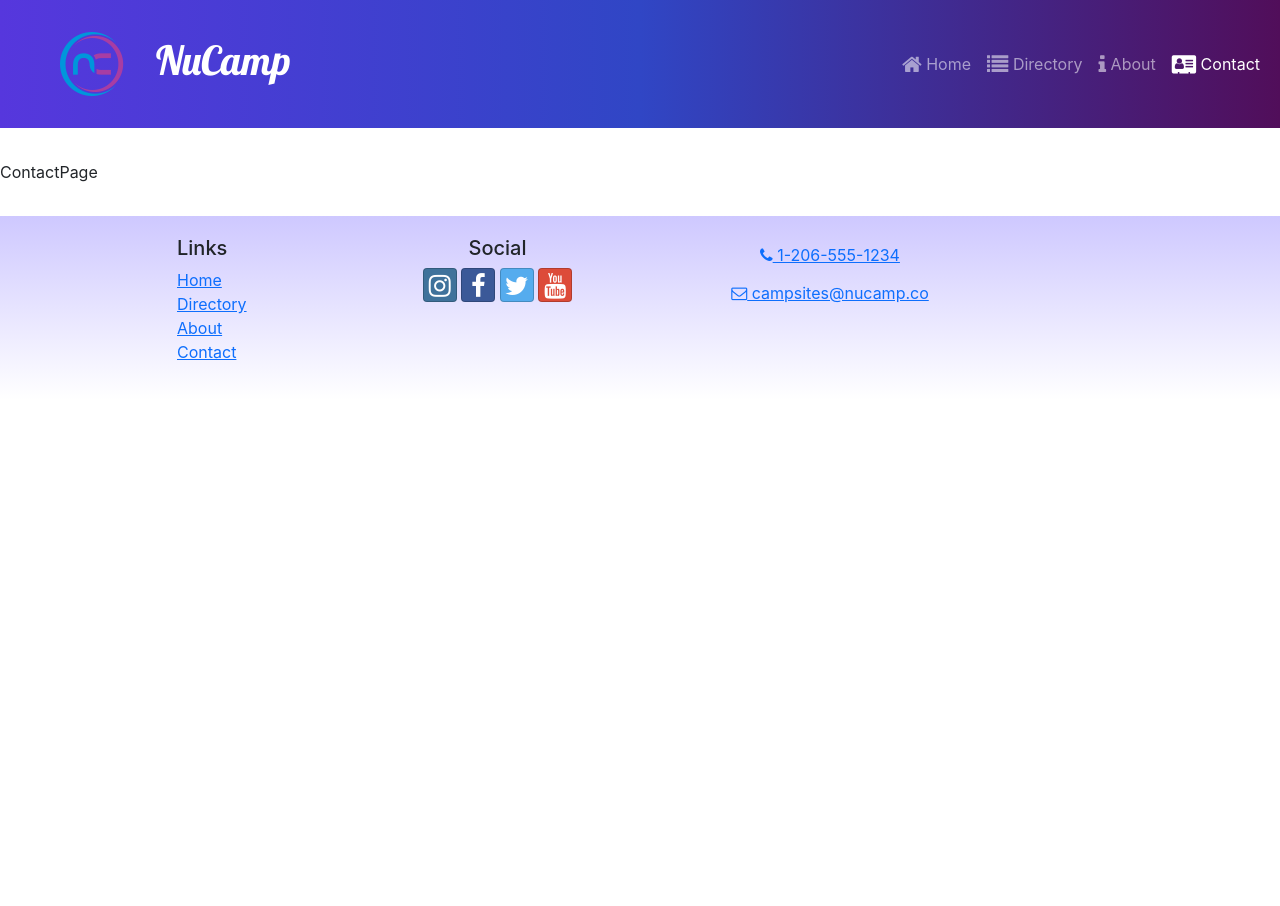
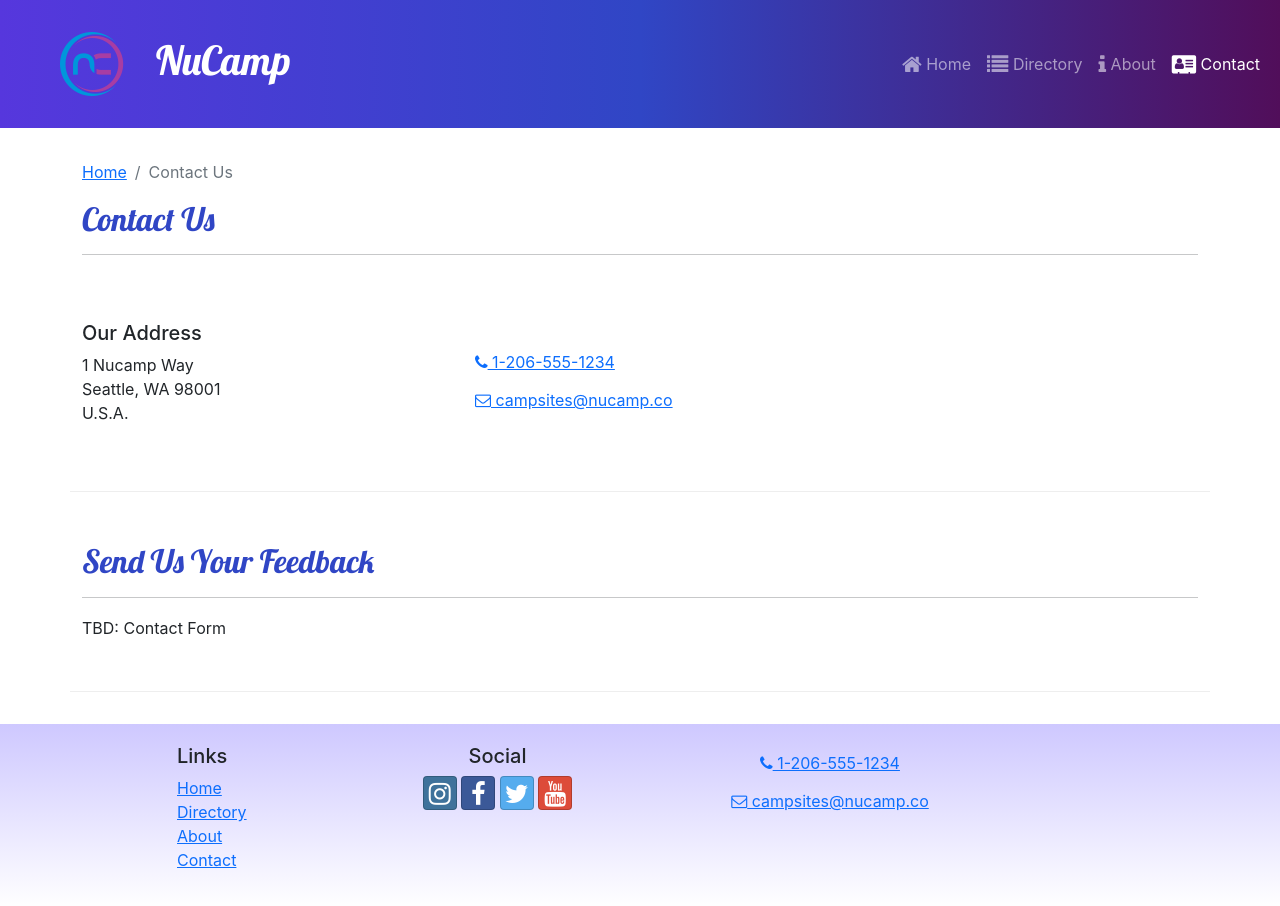
Before and after one commit to DrBecky22/nc_ReactNuCampsiteWk1, a React (Create React App) app in the folder nucampsitereactwk1/: page /contact in a window 1280 px wide. Before the commit the page ends 800 px from the top, so only its background shows below. Built offline with nearby package versions, Linux system fonts and the light colour scheme.

Commit message:
comitt
Wk 3 set up contact page

```diff
--- a/nucampsitereactwk1/src/pages/ContactPage.js
+++ b/nucampsitereactwk1/src/pages/ContactPage.js
@@ -1,5 +1,53 @@
+import { Container, Col, Row } from "reactstrap";
+import SubHeader from '../components/SubHeader';
+
+
 const ContactPage = () => {
-    return <div>ContactPage</div>;
+    return (
+     <Container>
+        <SubHeader current='Contact Us'></SubHeader>
+        <Row className='row-content align-items-center'>
+            <Col sm='4'>
+                <h5>Our Address</h5>
+                <address>
+                        1 Nucamp Way
+                        <br />
+                        Seattle, WA 98001
+                        <br />
+                        U.S.A.
+                </address>
+            </Col>
+
+            <Col>
+                <a
+                    role='button'
+                    className='btn btn-link'
+                    href='tel:+12065551234'
+                >
+                <i className='fa fa-phone' /> 1-206-555-1234
+                </a>
+                    <br />
+                <a
+                    role='button'
+                    className='btn btn-link'
+                     href='mailto:fakeemail@fakeemail.co'
+                >
+                    <i className='fa fa-envelope-o' /> campsites@nucamp.co
+                </a>
+            </Col>
+        </Row>
+
+        <Row className='row-content'>
+            <Col xs='12'>
+                <h2>Send Us Your Feedback</h2>
+                <hr/>
+            </Col>
+            <Col md='10'>
+                TBD: Contact Form
+            </Col>
+        </Row>
+     </Container>
+    );
 };
 
 export default ContactPage;
```
